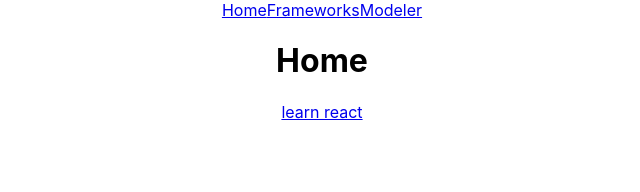
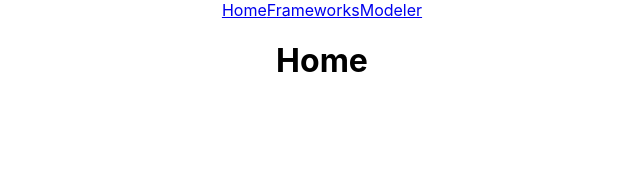
Before and after one commit to raphael-brand/react-bpmn-playjs-codebase, a React (Create React App) app: page / in a window 1280 px wide. Shown: the top 192 px of the page, without its empty margins (318-958 px from the left). Built offline with nearby package versions, Linux system fonts and the light colour scheme; the HTML template or start-up script is replaced by a standard one.

Commit message:
remove imports: logo-image and Link

```diff
--- a/src/App.jsx
+++ b/src/App.jsx
@@ -1,13 +1,12 @@
 import React from "react";
-import logo from "./cra-logo.png";
 import "./App.css";
-import { Link, BrowserRouter as Router, Route, Switch } from "react-router-dom";
+import { BrowserRouter as Router, Route, Switch } from "react-router-dom";
 import Header from "./components/Header";
 import HomePage from './components/HomePage';
 import FrameworksPage from './components/FrameworksPage';
 import ModelerPage from './components/ModelerPage';
 
-const App = (props) => {
+const App = () => {
 
   return (
     <div className="App">
@@ -18,7 +17,6 @@ const App = (props) => {
         <Route exact path="/frameworks" component={FrameworksPage} />
         <Route exact path="/modeler" component={ModelerPage} />
       </Switch>
-      <Link to={HomePage}>learn react</Link>
     </Router>}
     </div>
   );
```
